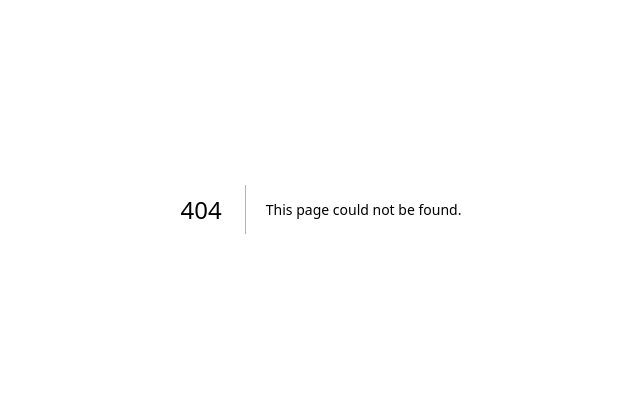
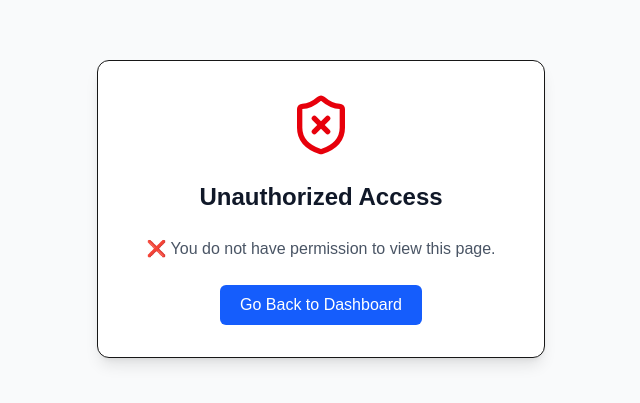
Before and after one commit to Chala751/auth-app, a Next.js app: page /unauthorized in a window 1280 px wide. Before the commit this address had no page. Shown: the part 191-594 px from the top of the page, without its empty margins (319-959 px from the left). Built offline with nearby package versions, Linux system fonts and the light colour scheme.

Commit message:
unauthorized page added

```diff
--- /dev/null
+++ b/app/unauthorized/page.tsx
@@ -0,0 +1,28 @@
+'use client'
+
+import { ShieldX } from 'lucide-react'
+import Link from 'next/link'
+
+export default function UnauthorizedPage() {
+  return (
+    <div className="min-h-screen flex flex-col items-center justify-center bg-gray-50 px-4">
+      <div className="bg-white shadow-lg rounded-xl p-8 max-w-md w-full text-center space-y-6 border">
+        <div className="flex justify-center">
+          <ShieldX className="h-16 w-16 text-red-600" />
+        </div>
+        <h1 className="text-2xl font-bold text-gray-900">
+          Unauthorized Access
+        </h1>
+        <p className="text-gray-600">
+          ❌ You do not have permission to view this page.
+        </p>
+        <Link
+          href="/dashboard"
+          className="inline-block bg-blue-600 text-white px-5 py-2 rounded-md hover:bg-blue-700 transition"
+        >
+          Go Back to Dashboard
+        </Link>
+      </div>
+    </div>
+  )
+}
```
